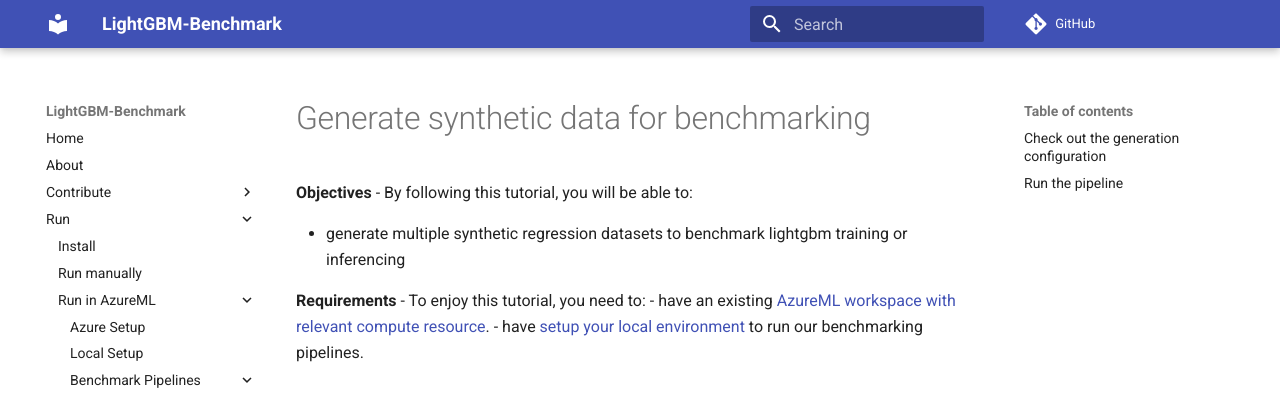
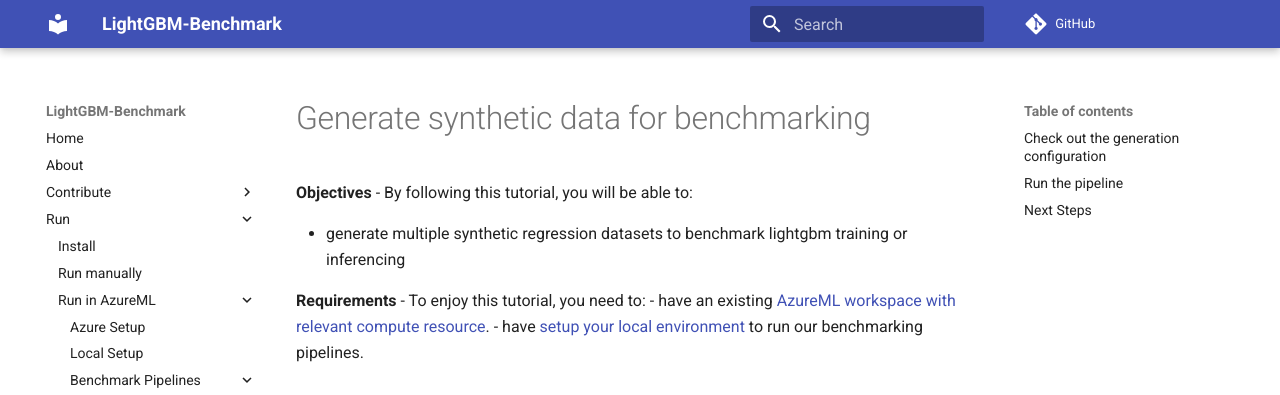
Before and after one commit to microsoft/lightgbm-benchmark, an MkDocs documentation site: the page built from docs/run/azureml/generate-synthetic-data.md, in a window 1280 px wide and 900 px high. Shown: the top 395 px of the window. Built offline with MkDocs 1.6.1 and Material for MkDocs 9.7.7, drawn with Linux system fonts in a browser that asks for light colours; comment, search, counter and statistics services are not loaded.

Commit message:
minor fix in header

```diff
--- a/docs/run/azureml/generate-synthetic-data.md
+++ b/docs/run/azureml/generate-synthetic-data.md
@@ -90,6 +90,6 @@
 
 To find the resulting datasets, go into your workspace under the **Datasets** tab.
 
-# Next Steps
+## Next Steps
 
 When the pipeline completes and you can see the registered dataset in your workspace, you are now ready to test running the [training benchmark pipeline](benchmark-training.md).
```
